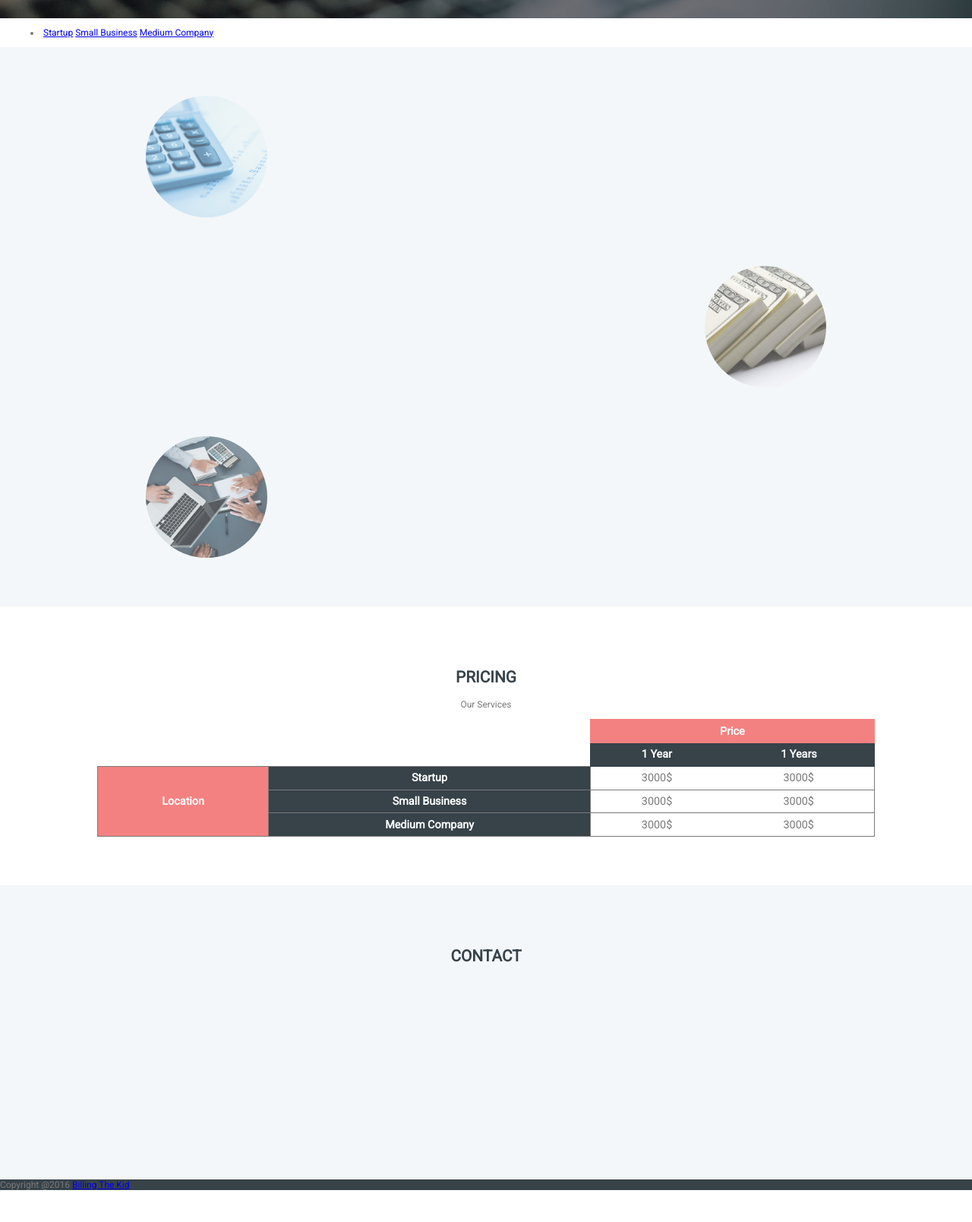
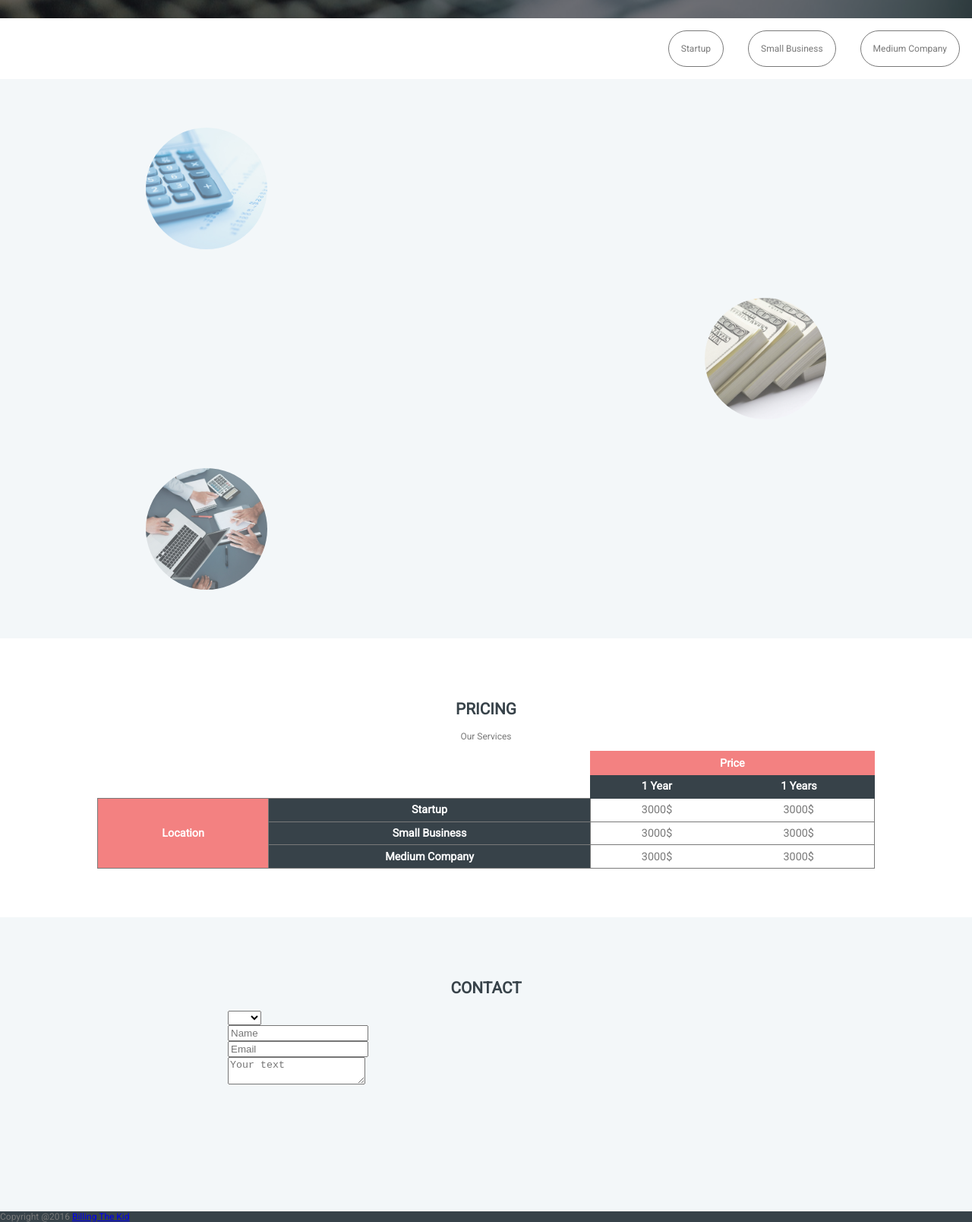
Before and after one commit to YaroTestLogin/test007, a website: page task-1.html in a window 1280 px wide. Shown: the part 424-2032 px from the top of the page at 76% size. Before the commit the page ends 1990 px from the top, so only its background shows below. Drawn offline with Linux system fonts and the light colour scheme; grey boxes are pictures that could not be loaded.

Commit message:
contact address

```diff
--- a/src/sass/main-1.scss
+++ b/src/sass/main-1.scss
@@ -110,6 +110,25 @@ body > div {
 }
 
 #submenu {
+    display: flex;
+    justify-content: flex-end;
+
+    menu {
+        list-style-type: none;
+        display: flex;
+        padding: 0;
+        margin: 0;
+
+        a {
+            color: $textColor;
+            margin: 1rem;
+            padding: 1rem;
+            border: 1px solid;
+            display: block;
+            border-radius: 2rem;
+            text-decoration: none;
+        }
+    }
 
 }
 
@@ -213,6 +232,10 @@ body > div {
 #contact {
     background-color: $lightGray-2;
     padding: 4rem 0;
+
+    div {
+        display: flex;
+    }
 }
 
 #footer {
--- a/task-1.html
+++ b/task-1.html
@@ -40,7 +40,11 @@
         <menu>
             <li>
                 <a href="/startup">Startup</a>
+            </li>
+            <li>
                 <a href="/small">Small Business</a>
+            </li>
+            <li>
                 <a href="/medium">Medium Company</a>
             </li>
         </menu>
@@ -117,7 +121,24 @@
                 </div>
             </div>
             <div class="address">
-
+                <form action="">
+                    <div class="field">
+                        <select name="greet" id="greet">
+                            <option></option>
+                            <option value="mr">Mr.</option>
+                            <option value="ms">Ms.</option>
+                        </select>
+                    </div>
+                    <div class="field">
+                        <input type="text" placeholder="Name">
+                    </div>
+                    <div class="field">
+                        <input type="text" placeholder="Email">
+                    </div>
+                    <div class="field">
+                        <textarea placeholder="Your text"></textarea>
+                    </div>
+                </form>
             </div>
         </div>
     </div>
```
Also changed, not shown: dist/css/main-1.css.
